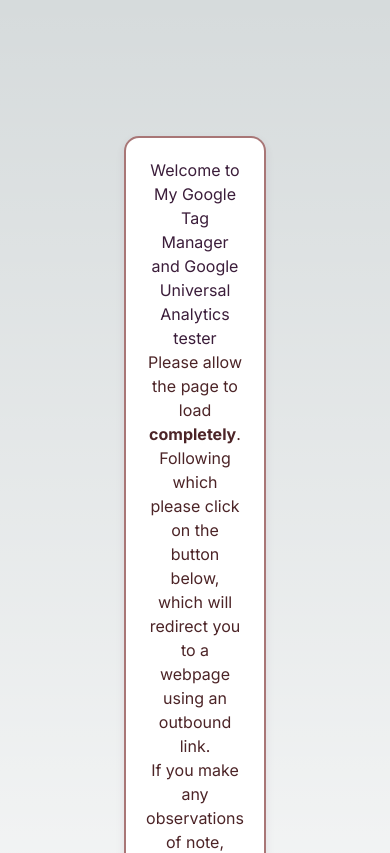
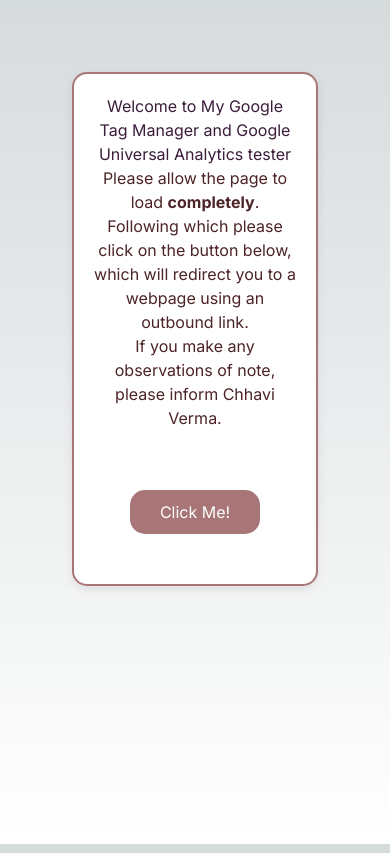
Before and after one commit to Violetcv/my-next-website, a Next.js app: page / in a window 390 px wide. Shown: the top 853 px of the page. Built offline with nearby package versions, Linux system fonts and the light colour scheme.

Commit message:
responsive

```diff
--- a/app/globals.css
+++ b/app/globals.css
@@ -16,6 +16,11 @@
   }
 }
 
+.p-24 {
+  padding: 2rem;
+  /* margin-top: 3rem; */
+}
+
 body {
   color: rgb(var(--foreground-rgb));
   background: linear-gradient(
```
